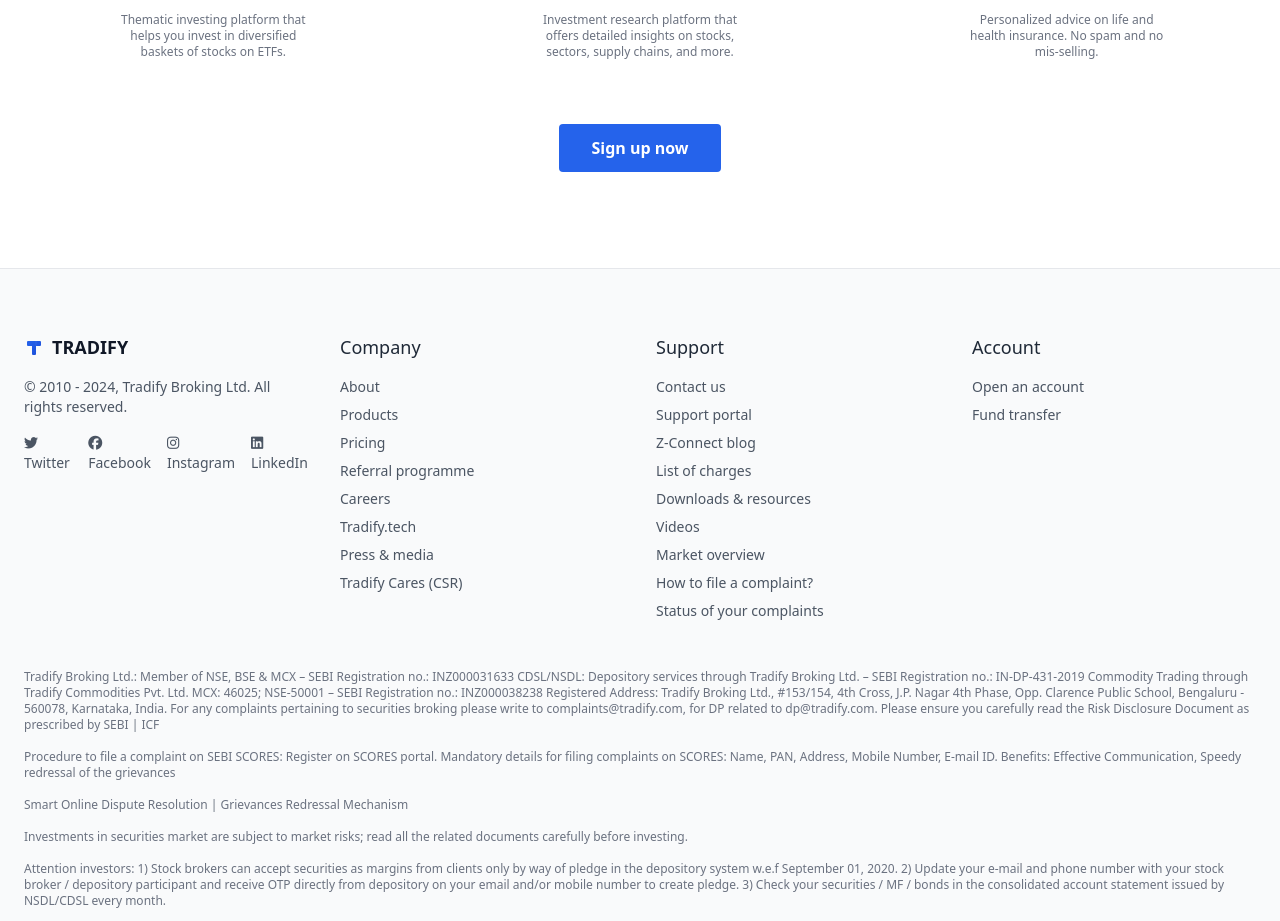
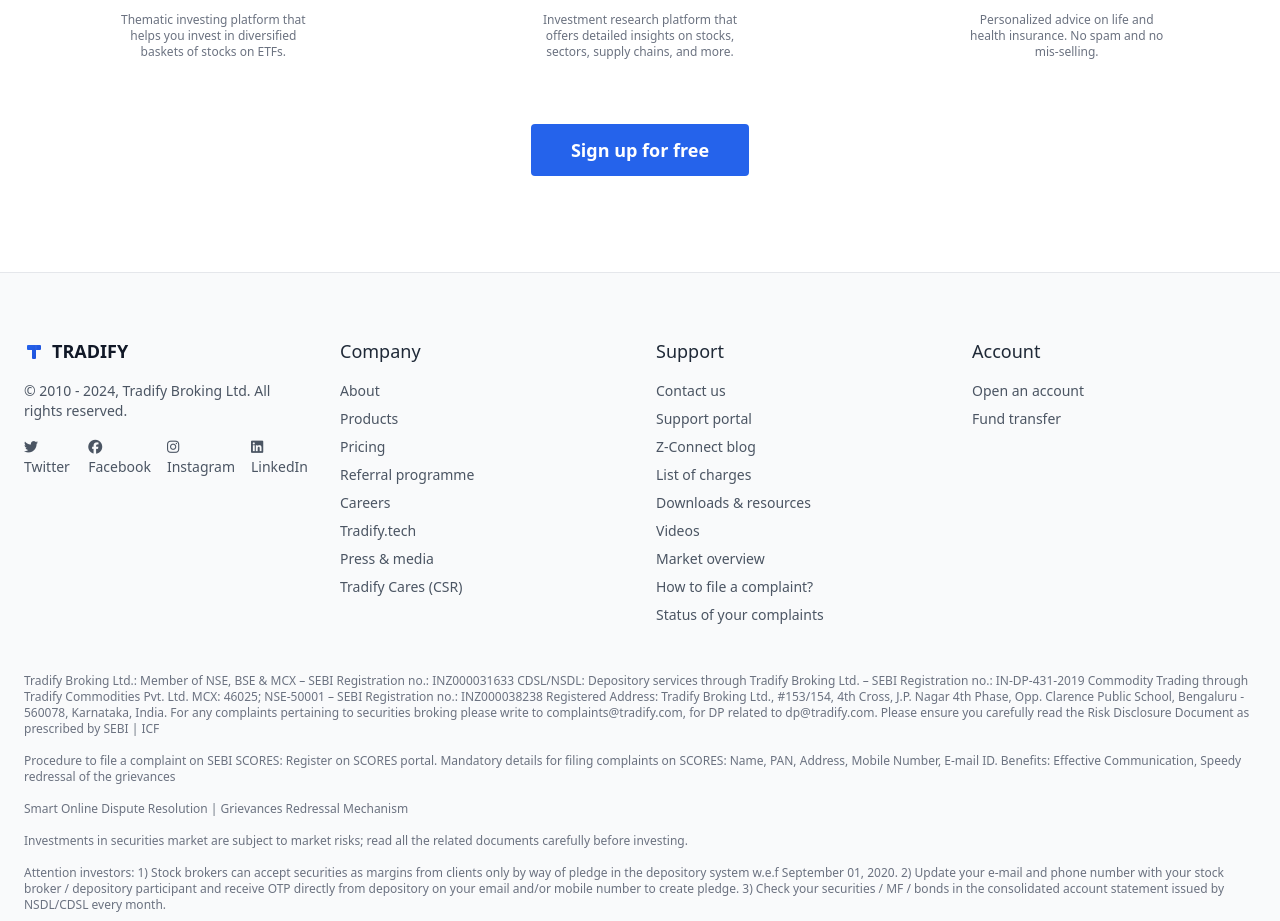
Before and after one commit to ZyroNex2004/Tradify, a React (Vite) app in the folder Tradify/: page /products in a window 1280 px wide. Shown: the part 3820-4741 px from the top of the page. Built offline with nearby package versions, Linux system fonts and the light colour scheme.

Commit message:
fixing button

```diff
--- a/Tradify/src/Pages/Products.jsx
+++ b/Tradify/src/Pages/Products.jsx
@@ -242,8 +242,8 @@
                         </Link>
                     </div>
 
-                    <button className="bg-blue-600 text-white font-semibold px-8 py-3 rounded mt-16 hover:bg-blue-700 transition">
-                        Sign up now
+                    <button className="bg-blue-600 text-white font-semibold px-10 py-3 rounded mt-16 hover:bg-blue-700 transition text-lg">
+                        Sign up for free
                     </button>
                 </div>
             </div>
```
